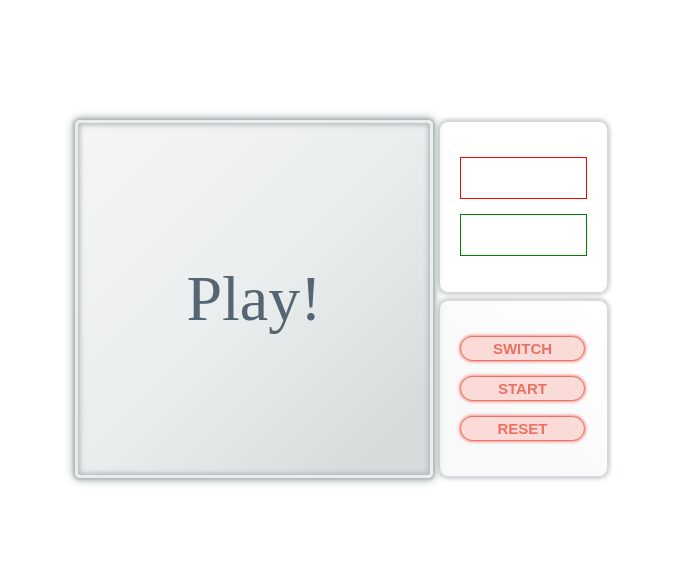
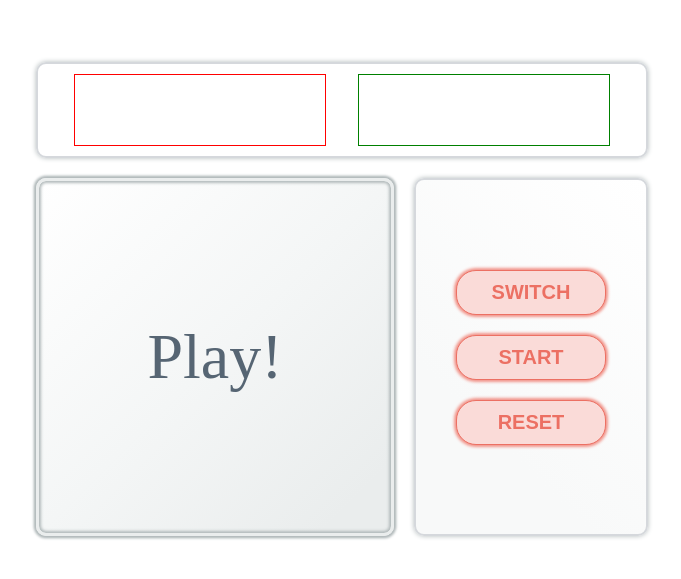
Before and after one commit to driven85/15-puzzle, a React app: page / in a window 1280 px wide. Shown: the part 101-680 px from the top of the page, without its empty margins (298-979 px from the left). Built offline with nearby package versions, Linux system fonts and the light colour scheme.

Commit message:
Some styles improved

```diff
--- a/src/components/App/styles.sass
+++ b/src/components/App/styles.sass
@@ -13,3 +13,14 @@
 
     .game
       grid-row: 1 / -1
+
+@media screen and (min-width: 1024px)
+  .app
+    grid-gap: 20px
+
+    .display
+      grid-column: 1 / -1
+      grid-row: 1
+
+    .game
+      grid-row: 2
--- a/src/components/Display/styles.sass
+++ b/src/components/Display/styles.sass
@@ -17,3 +17,21 @@
 
     .clock, .move-counter
       width: 125px
+
+@media screen and (min-width: 768px)
+  .display
+    .clock, .move-counter
+      height: 50px
+
+@media screen and (min-width: 1024px)
+  .display
+    flex-direction: row
+    align-items: center
+    justify-content: space-around
+
+    .clock
+      margin-bottom: 0
+
+    .clock, .move-counter
+      width: 250px
+      height: 70px
--- a/src/components/Game/Box/styles.sass
+++ b/src/components/Game/Box/styles.sass
@@ -2,8 +2,8 @@
   width: 310px
   height: 310px
   border: 1px solid #EAEDED
-  border-radius: 5px
-  box-shadow: inset 0 0 5px 2px #B2BABB, 0 0 3px 2px #B2BABB
+  border-radius: 10px
+  box-shadow: inset 0 0 3px 2px #B2BABB, 0 0 3px 2px #B2BABB
   display: flex
   flex-wrap: wrap
   padding: 3px
--- a/src/components/Game/Lid/styles.sass
+++ b/src/components/Game/Lid/styles.sass
@@ -3,8 +3,8 @@
   width: 318px
   height: 318px
   border: 3px solid #EAEDED
-  border-radius: 5px
-  box-shadow: inset 0 0 5px 2px #B2BABB, 0 0 10px 2px #B2BABB
+  border-radius: 10px
+  box-shadow: inset 0 0 3px 2px #B2BABB, 0 0 3px 1px #B2BABB
   position: absolute
   top: 0
   left: 0
@@ -16,7 +16,7 @@
   transform: rotate(0deg) translateX(0%) translateY(0%) rotateY(-180deg)
 
 .lid.front
-  background: linear-gradient(135deg, #F4F6F6, #EAEDED 50%, #D5DBDB 90%)
+  background: linear-gradient(135deg, white, #F4F6F6 50%, #EAEDED 90%)
   display: flex
   align-items: center
   justify-content: center
--- a/src/components/Game/Tile/styles.sass
+++ b/src/components/Game/Tile/styles.sass
@@ -2,7 +2,7 @@
   width: 70.5px
   height: 70.5px
   border: 2px solid #F5B7B1
-  border-radius: 3px
+  border-radius: 6px
   box-shadow: 0 0 5px #F1948A
   background: #FADBD8
   margin: 1.5px
--- a/src/components/RemoteControl/styles.sass
+++ b/src/components/RemoteControl/styles.sass
@@ -9,7 +9,7 @@
   background: linear-gradient(225deg, #FFF, #F8F9F9 70%)
 
   button
-    font-size: 13px
+    font-size: 15px
 
   button + button
     margin-top: 15px
@@ -20,9 +20,22 @@
       font-size: 15px
 
 @media screen and (min-width: 500px)
- .remote-control
-   padding-left: 20px
-   padding-right: 20px
+  .remote-control
+    padding-left: 20px
+    padding-right: 20px
 
-   button
-     width: 125px
+    button
+      width: 125px
+
+@media screen and (min-width: 1024px)
+  .remote-control
+    padding-left: 40px
+    padding-right: 40px
+
+    button
+      width: 150px
+      font-size: 20px
+      padding: 10px
+
+    button + button
+      margin-top: 20px
--- a/src/css/styles.sass
+++ b/src/css/styles.sass
@@ -8,7 +8,7 @@ body
 
 button
   border: 1px solid #EC7063
-  box-shadow: 0 0 3px 1px #F1948A
+  box-shadow: 0 0 3px 2px #F1948A
   border-radius: 20px
   background: #FADBD8
   font-weight: bold
```
